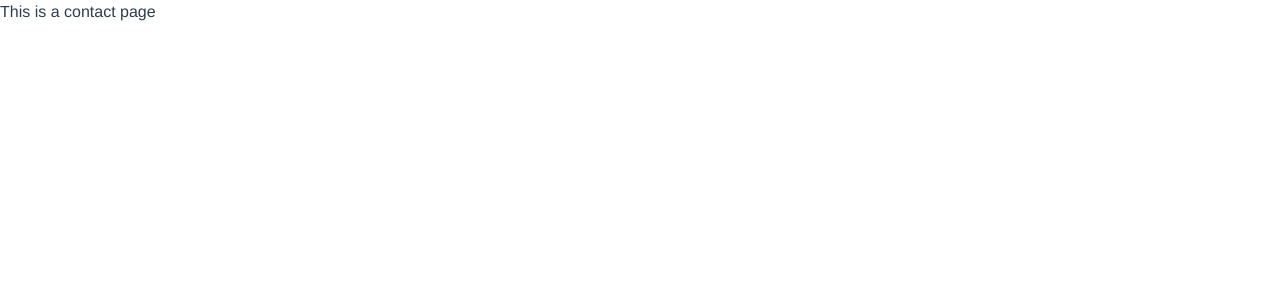
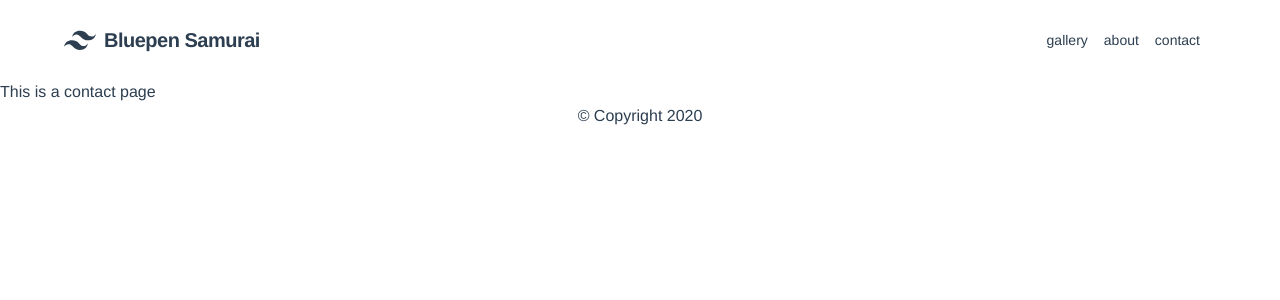
Before and after one commit to Je-ni/bluepensamurai, a Vue app: page /contact in a window 1280 px wide. Shown: the top 300 px of the page. Built offline with nearby package versions, Linux system fonts and the light colour scheme; a web font is replaced by a local one.

Commit message:
moved header and footer to app

```diff
--- a/src/App.vue
+++ b/src/App.vue
@@ -1,8 +1,24 @@
 <template>
   <div id="app">
+    <Header />
     <router-view />
+    <Footer />
   </div>
 </template>
+
+<script>
+// @ is an alias to /src
+import Header from "@/components/Header.vue";
+import Footer from "@/components/Footer.vue";
+
+export default {
+  name: "App",
+  components: {
+    Header,
+    Footer
+  }
+};
+</script>
 
 <style>
 @import url("https://fonts.googleapis.com/css2?family=Poppins:wght@200;300&family=Recursive:wght@300;400&display=swap");
--- a/src/components/Footer.vue
+++ b/src/components/Footer.vue
@@ -1,5 +1,5 @@
 <template>
-  <footer>
+  <footer class="text-center">
     <p>&copy; Copyright {{ data }}</p>
   </footer>
 </template>
--- a/src/views/Home.vue
+++ b/src/views/Home.vue
@@ -1,23 +1,17 @@
 <template>
   <div class="home">
-    <Header />
     <Picture />
-    <Footer />
   </div>
 </template>
 
 <script>
 // @ is an alias to /src
-import Header from "@/components/Header.vue";
-import Footer from "@/components/Footer.vue";
 import Picture from "@/components/Picture.vue";
 
 export default {
   name: "Home",
   components: {
-    Header,
-    Picture,
-    Footer
+    Picture
   }
 };
 </script>
```
